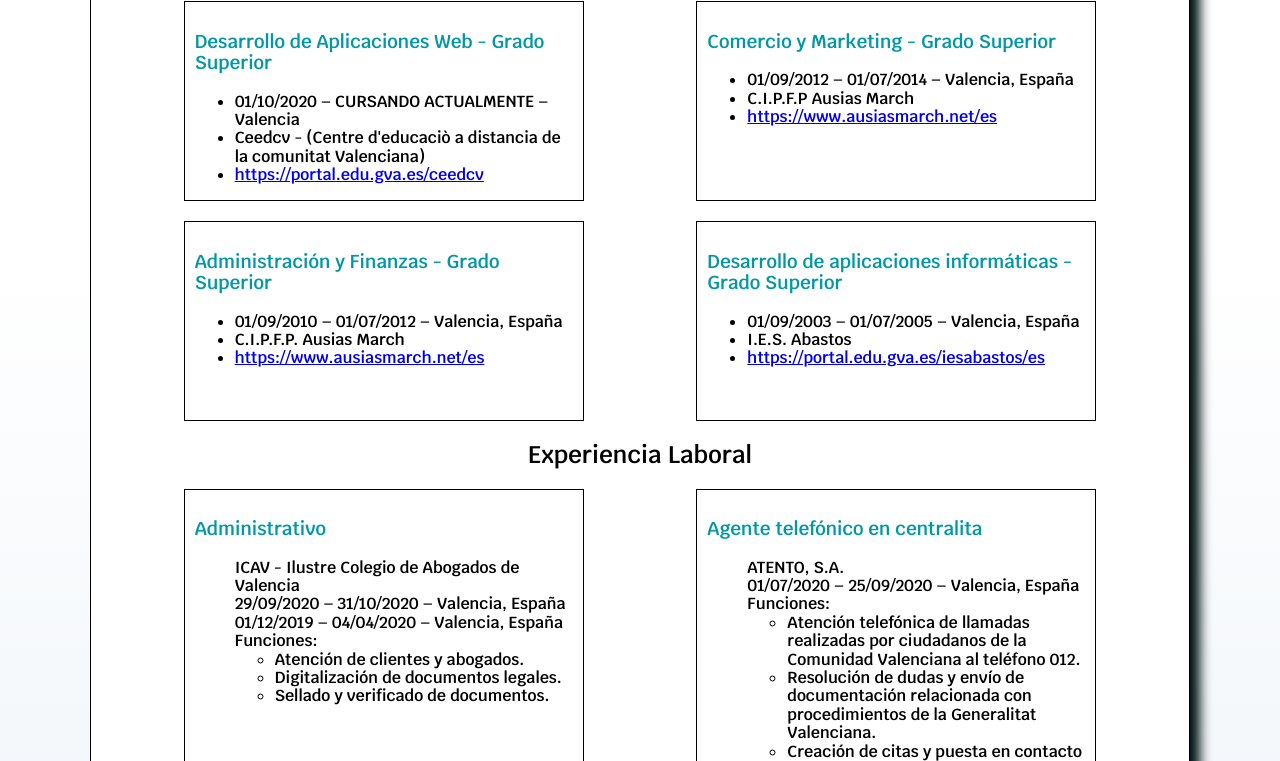
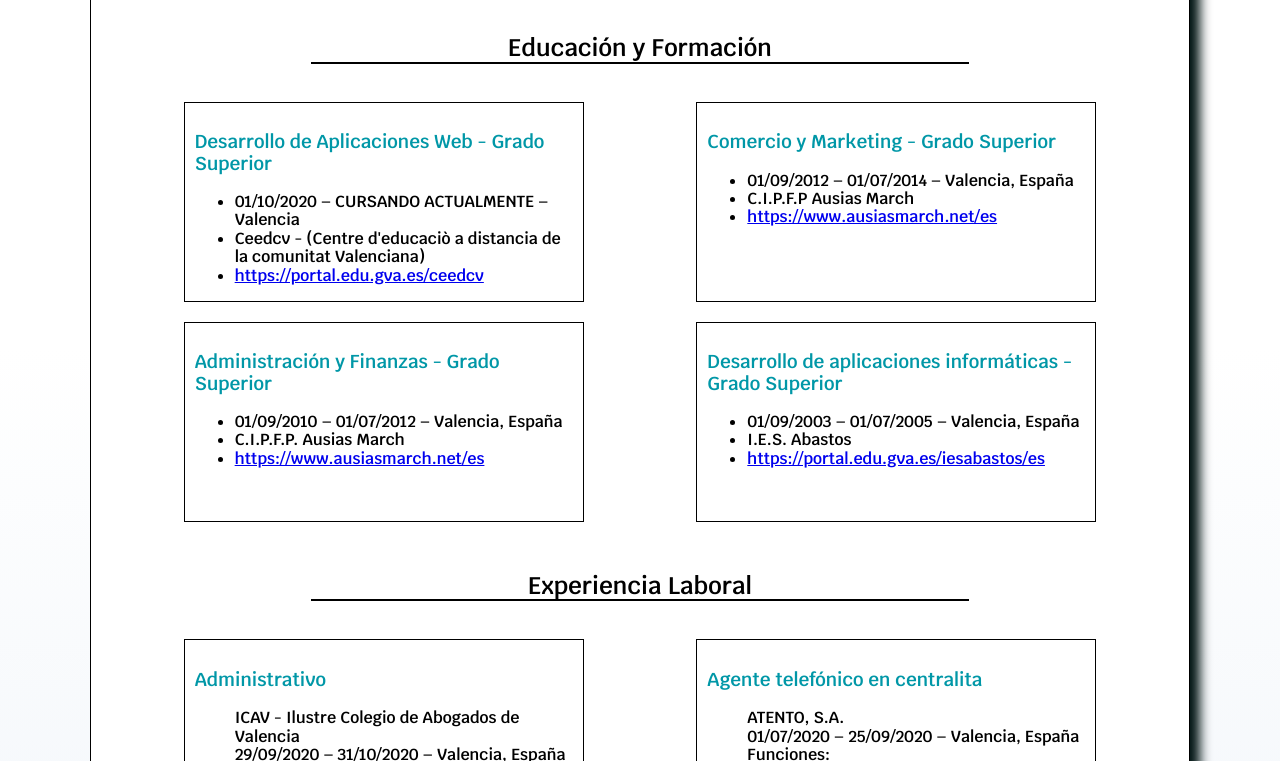
Before and after one commit to Alderan7/curriculum, a plain HTML site: page cv.html in a window 1280 px wide. Shown: the part 1213-1974 px from the top of the page. Drawn offline with Linux system fonts and the light colour scheme.

Commit message:
Curriculum - Actualizacion6

```diff
--- a/css/estilos.css
+++ b/css/estilos.css
@@ -607,7 +607,6 @@ p{
     background-repeat: no-repeat;
     background-size: cover;
     background-position: center;
-    transition: background-size 0.7 ease-in-out;
 }
 
 .portfolio__seccion{
@@ -617,10 +616,6 @@ p{
     box-shadow: 2px 2px 2px black;
     -webkit-transition: box-shadow 0.7 ease-in-out;
     transition:  box-shadow 0.7 ease-in-out;
-}
-
-.frontendstore:hover{
-    background-size: 200%;
 }
 
 .portfolio__seccion:hover{
@@ -802,7 +797,7 @@ footer, footer p{
     min-width: 20rem;
     height: 20rem;
     margin-left:2rem;
-
+    box-shadow: inset 0 0 10px 5px black;
 }
 
 .main__texto{
@@ -861,3 +856,20 @@ footer, footer p{
 .justificado{
     text-align: justify;
 }
+
+.separador{
+    margin-top:5rem;
+    position:relative;
+    margin-bottom:4rem;
+}
+
+.separador::after{
+    content: '';
+    position: absolute;
+    width: 60%;
+    top:100%;
+    left: 20%;
+    right:-20%;
+    height: 2px;
+    background-color: black;
+}
--- a/cv.html
+++ b/cv.html
@@ -56,7 +56,7 @@
                 aportó la experiencia necesaria para tratar con los clientes y saber responder a sus dudas o peticiones.
             </p>
         </div>
-        <h2>Mis currículums y páginas de contacto</h2>
+        <h2 class="separador">Mis currículums</h2>
         <div class="enlaces__cv">
         <a class="enlace__in" href="https://www.linkedin.com/in/andr%C3%A9s-gallardo-a9ab3274/" target="_blank"><div class="icono__in"><svg xmlns="http://www.w3.org/2000/svg" class="icon icon-tabler icon-tabler-brand-linkedin" width="36" height="36" viewBox="0 0 24 24" stroke-width="1.5" stroke="#ffffff" fill="none" stroke-linecap="round" stroke-linejoin="round">
             <path stroke="none" d="M0 0h24v24H0z" fill="none"/>
@@ -72,7 +72,7 @@
             <path d="M13 10h-8m0 4h8" />
           </svg></div><p class="texto__in">EUROPASS</p></a>
         </div>
-        <h2>Educación y Formación</h2>
+        <h2 class="separador">Educación y Formación</h2>
         <div class="main__estudios">
             <div class="main__estudios--tamaño">
                 <h3>Desarrollo de Aplicaciones Web - Grado Superior</h3>
@@ -107,7 +107,7 @@
                 </ul>
             </div>
         </div>
-        <h2>Experiencia Laboral</h2>
+        <h2 class="separador">Experiencia Laboral</h2>
         <div class="main__trabajos">
             <div>
                 <h3>Administrativo</h3>
@@ -168,7 +168,7 @@
                 </ul>
             </div>
         </div>
-        <h2>Habilidades</h2>
+        <h2 class="separador">Habilidades</h2>
         <div class="main__competencias">
             <div>
                 <h3>Competencias Digitales</h3>
```
Also changed, not shown: sobremi.html (+4 -4 lines).
